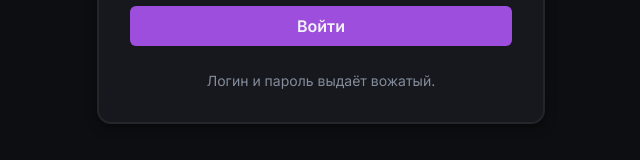
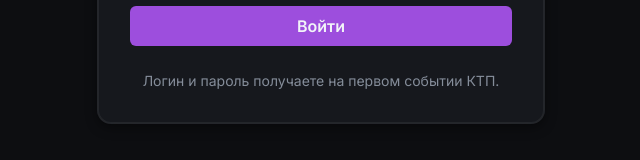
Before and after one commit to MelloTheCatLover/KEEP-Territories, a React (Vite) app in the folder client/: page /login in a window 1280 px wide. Shown: the part 476-636 px from the top of the page, without its empty margins (319-959 px from the left). Built offline with nearby package versions, Linux system fonts and the light colour scheme.

Commit message:
fix(auth): update login hint to mention first KTP event

```diff
--- a/client/src/features/auth/LoginPage.tsx
+++ b/client/src/features/auth/LoginPage.tsx
@@ -76,7 +76,7 @@ export function LoginPage() {
         </form>
 
         <p className="text-sm text-neutral-700 text-center mt-5">
-          Логин и пароль выдаёт вожатый.
+          Логин и пароль получаете на первом событии КТП.
         </p>
       </Card>
     </main>
```
